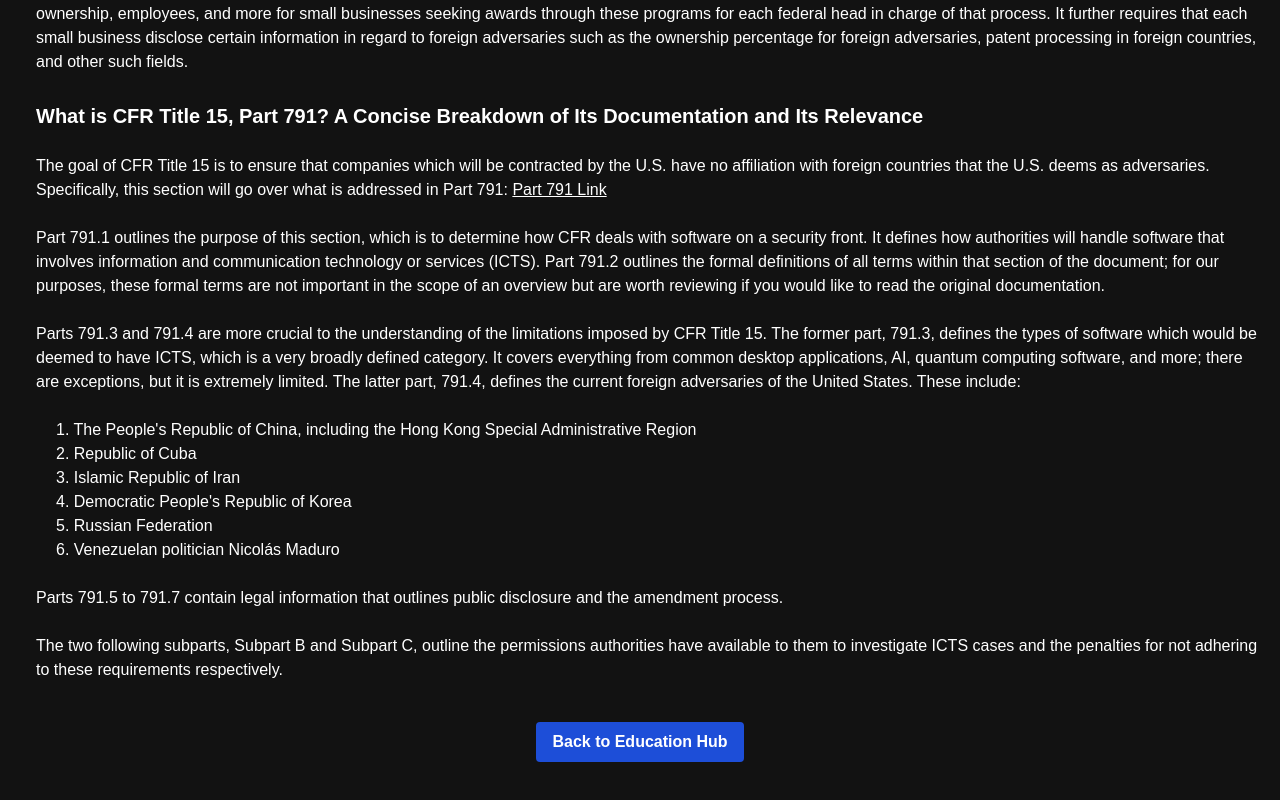
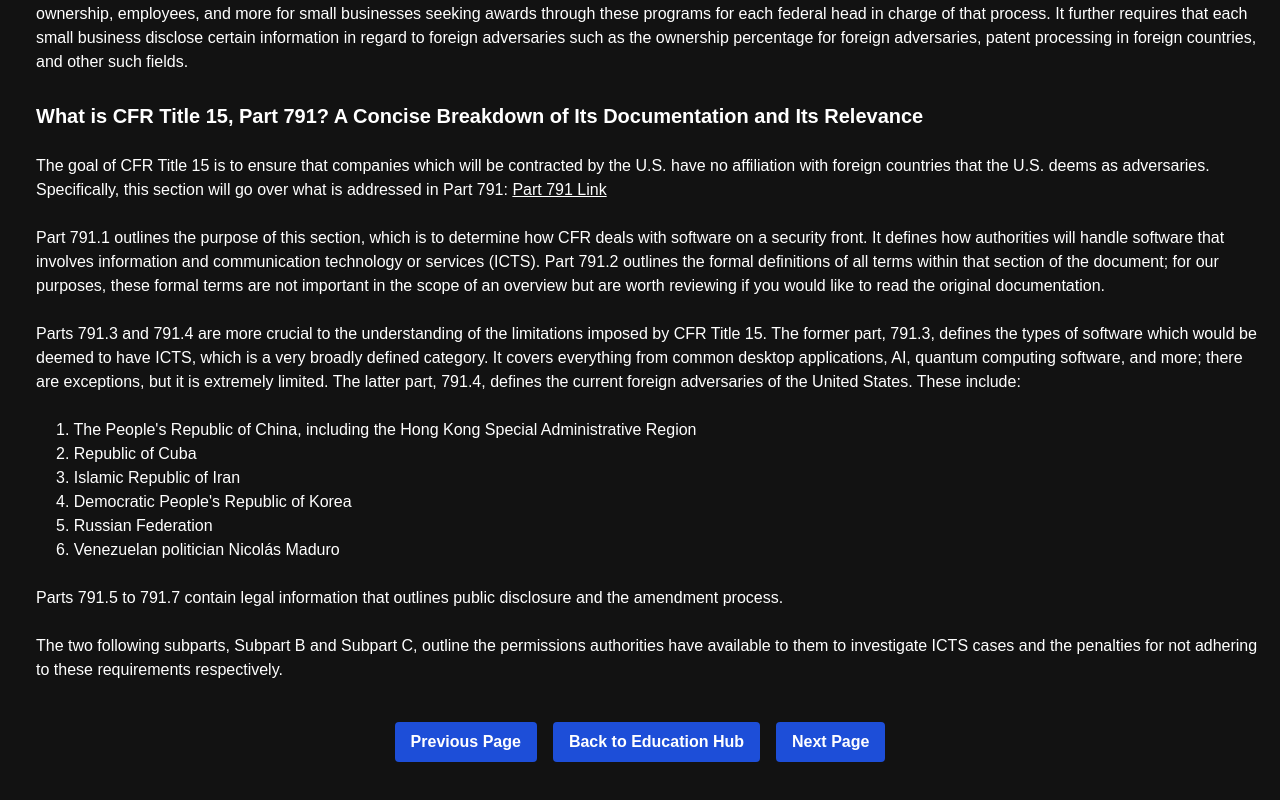
Before and after one commit to AdverseApps/Adversarial-Apps-Web, a Next.js app in the folder adversarial_apps/: page /education/cfr-title-15 in a window 1280 px wide. Shown: the part 324-1124 px from the top of the page. Built offline with nearby package versions, Linux system fonts and the light colour scheme.

Commit message:
Single tab buttons, next/prev/hub buttons, text-white accordion override

```diff
--- a/adversarial_apps/src/app/education/cfr-title-15/page.tsx
+++ b/adversarial_apps/src/app/education/cfr-title-15/page.tsx
@@ -54,15 +54,30 @@ export default function page(){
                 permissions authorities have available to them to investigate ICTS cases and the penalties
                 for not adhering to these requirements respectively.</p>
 
-            {/* copy paste the below button(s) for each subpage */}
-            <div className="container py-10 px-10 mx-0 min-w-full flex flex-col items-center">
-                <Link href = "/education">
+            {/* copy paste the below buttons for each subpage; make sure to relink */}
+            <div className="container py-10 px-10 mx-0 min-w-full flex justify-center items-center space-x-4">
+                <Link href = "/education" passHref legacyBehavior>
+                    <button className="bg-blue-700 hover:bg-blue-900 text-white font-bold py-2 px-4 rounded"
+                        aria-label="Previous Page">
+                        Previous Page
+                    </button>
+                </Link>
+
+                <Link href = "/education" passHref legacyBehavior>
                     <button className="bg-blue-700 hover:bg-blue-900 text-white font-bold py-2 px-4 rounded"
                         aria-label="Back to Education Hub">
                         Back to Education Hub
                     </button>
                 </Link>
+
+                <Link href = "/education" passHref legacyBehavior>
+                    <button className="bg-blue-700 hover:bg-blue-900 text-white font-bold py-2 px-4 rounded"
+                        aria-label="Next Page">
+                        Next Page
+                    </button>
+                </Link>
             </div>
+
         </main>
     </>
     );
--- a/adversarial_apps/src/app/education/cmmc/page.tsx
+++ b/adversarial_apps/src/app/education/cmmc/page.tsx
@@ -17,12 +17,26 @@ export default function page(){
         <p className = "pl-5"><br />More information can be found here from the DoD&apos;s CIO website:
             <a href="https://dodcio.defense.gov/cmmc/About/" target="_blank"> <u>CMMC 2.0 About Page</u></a></p>
 
-        {/* copy paste the below button(s) for each subpage */}
-        <div className="container py-10 px-10 mx-0 min-w-full flex flex-col items-center">
-                <Link href = "/education">
+        {/* copy paste the below buttons for each subpage; make sure to relink */}
+        <div className="container py-10 px-10 mx-0 min-w-full flex justify-center items-center space-x-4">
+                <Link href = "/education" passHref legacyBehavior>
+                    <button className="bg-blue-700 hover:bg-blue-900 text-white font-bold py-2 px-4 rounded"
+                        aria-label="Previous Page">
+                        Previous Page
+                    </button>
+                </Link>
+
+                <Link href = "/education" passHref legacyBehavior>
                     <button className="bg-blue-700 hover:bg-blue-900 text-white font-bold py-2 px-4 rounded"
                         aria-label="Back to Education Hub">
                         Back to Education Hub
+                    </button>
+                </Link>
+
+                <Link href = "/education" passHref legacyBehavior>
+                    <button className="bg-blue-700 hover:bg-blue-900 text-white font-bold py-2 px-4 rounded"
+                        aria-label="Next Page">
+                        Next Page
                     </button>
                 </Link>
             </div>
--- a/adversarial_apps/src/app/education/foci/page.tsx
+++ b/adversarial_apps/src/app/education/foci/page.tsx
@@ -19,12 +19,26 @@ export default function page(){
             <p className = "pl-5"><br />For more information, please visit this page:
                 <a target="_blank" href="https://business.defense.gov/Resources/FOCI/"> <u>FOCI Resources Page</u></a></p>
 
-            {/* copy paste the below button(s) for each subpage */}
-            <div className="container py-10 px-10 mx-0 min-w-full flex flex-col items-center">
-                <Link href = "/education">
+            {/* copy paste the below buttons for each subpage; make sure to relink */}
+            <div className="container py-10 px-10 mx-0 min-w-full flex justify-center items-center space-x-4">
+                <Link href = "/education" passHref legacyBehavior>
+                    <button className="bg-blue-700 hover:bg-blue-900 text-white font-bold py-2 px-4 rounded"
+                        aria-label="Previous Page">
+                        Previous Page
+                    </button>
+                </Link>
+
+                <Link href = "/education" passHref legacyBehavior>
                     <button className="bg-blue-700 hover:bg-blue-900 text-white font-bold py-2 px-4 rounded"
                         aria-label="Back to Education Hub">
                         Back to Education Hub
+                    </button>
+                </Link>
+
+                <Link href = "/education" passHref legacyBehavior>
+                    <button className="bg-blue-700 hover:bg-blue-900 text-white font-bold py-2 px-4 rounded"
+                        aria-label="Next Page">
+                        Next Page
                     </button>
                 </Link>
             </div>
--- a/adversarial_apps/src/app/education/page.tsx
+++ b/adversarial_apps/src/app/education/page.tsx
@@ -10,10 +10,10 @@ type ModuleProps = {
 const Module: React.FC<ModuleProps> = ({ title, children }) => {
     const id = title.replace(/\s+/g, '-').toLowerCase();
     return (
-        <details className="module w-full max-w-lg mx-auto rounded-lg shadow-md overflow-hidden mb-4 border-2 border-solid">
+        <details className="module w-full max-w-lg mx-auto rounded-lg shadow-md overflow-hidden mb-4 border-2 border-solid text-white">
             <summary
                 id={`${id}-title`}
-                className="module-header bg-blue-800 p-4 cursor-pointer flex justify-between items-center text-lg"
+                className="module-header bg-blue-900 p-4 cursor-pointer flex justify-between items-center text-lg"
                 aria-expanded="false"
                 aria-controls={`${id}-content`}
                 onClick={(e) => {
--- a/adversarial_apps/src/app/education/resources/page.tsx
+++ b/adversarial_apps/src/app/education/resources/page.tsx
@@ -23,12 +23,26 @@ export default function page(){
             <p className = "pl-5"><br />Federal Acquisition Regulation (FAR) Documentation:
                 <a href="https://www.acquisition.gov/browse/index/far" target="_blank"> <u>Click here for link</u></a></p>
 
-            {/* copy paste the below button(s) for each subpage */}
-            <div className="container py-10 px-10 mx-0 min-w-full flex flex-col items-center">
-                <Link href = "/education">
+            {/* copy paste the below buttons for each subpage; make sure to relink */}
+            <div className="container py-10 px-10 mx-0 min-w-full flex justify-center items-center space-x-4">
+                <Link href = "/education" passHref legacyBehavior>
+                    <button className="bg-blue-700 hover:bg-blue-900 text-white font-bold py-2 px-4 rounded"
+                        aria-label="Previous Page">
+                        Previous Page
+                    </button>
+                </Link>
+
+                <Link href = "/education" passHref legacyBehavior>
                     <button className="bg-blue-700 hover:bg-blue-900 text-white font-bold py-2 px-4 rounded"
                         aria-label="Back to Education Hub">
                         Back to Education Hub
+                    </button>
+                </Link>
+
+                <Link href = "/education" passHref legacyBehavior>
+                    <button className="bg-blue-700 hover:bg-blue-900 text-white font-bold py-2 px-4 rounded"
+                        aria-label="Next Page">
+                        Next Page
                     </button>
                 </Link>
             </div>
--- a/adversarial_apps/src/app/education/sam-compliance/page.tsx
+++ b/adversarial_apps/src/app/education/sam-compliance/page.tsx
@@ -23,12 +23,26 @@ export default function page(){
                 information. Any updates to business policies that are relevant to SAM should be updated
                 in SAM immediately.</p>
 
-            {/* copy paste the below button(s) for each subpage */}
-            <div className="container py-10 px-10 mx-0 min-w-full flex flex-col items-center">
-                <Link href = "/education">
+            {/* copy paste the below buttons for each subpage; make sure to relink */}
+            <div className="container py-10 px-10 mx-0 min-w-full flex justify-center items-center space-x-4">
+                <Link href = "/education" passHref legacyBehavior>
+                    <button className="bg-blue-700 hover:bg-blue-900 text-white font-bold py-2 px-4 rounded"
+                        aria-label="Previous Page">
+                        Previous Page
+                    </button>
+                </Link>
+
+                <Link href = "/education" passHref legacyBehavior>
                     <button className="bg-blue-700 hover:bg-blue-900 text-white font-bold py-2 px-4 rounded"
                         aria-label="Back to Education Hub">
                         Back to Education Hub
+                    </button>
+                </Link>
+
+                <Link href = "/education" passHref legacyBehavior>
+                    <button className="bg-blue-700 hover:bg-blue-900 text-white font-bold py-2 px-4 rounded"
+                        aria-label="Next Page">
+                        Next Page
                     </button>
                 </Link>
             </div>
--- a/adversarial_apps/src/app/education/sbir-due-diligence/page.tsx
+++ b/adversarial_apps/src/app/education/sbir-due-diligence/page.tsx
@@ -54,12 +54,26 @@ export default function page(){
                 and Small Business Technology Transfer Due Diligence Program&quot;. See the link labeled &quot;SBIR
                 Due Diligence Memorandum (May 2024)&quot; in Forms and Resources for more details.</p>
 
-            {/* copy paste the below button(s) for each subpage */}
-            <div className="container py-10 px-10 mx-0 min-w-full flex flex-col items-center">
-                <Link href = "/education">
+            {/* copy paste the below buttons for each subpage; make sure to relink */}
+            <div className="container py-10 px-10 mx-0 min-w-full flex justify-center items-center space-x-4">
+                <Link href = "/education" passHref legacyBehavior>
+                    <button className="bg-blue-700 hover:bg-blue-900 text-white font-bold py-2 px-4 rounded"
+                        aria-label="Previous Page">
+                        Previous Page
+                    </button>
+                </Link>
+
+                <Link href = "/education" passHref legacyBehavior>
                     <button className="bg-blue-700 hover:bg-blue-900 text-white font-bold py-2 px-4 rounded"
                         aria-label="Back to Education Hub">
                         Back to Education Hub
+                    </button>
+                </Link>
+
+                <Link href = "/education" passHref legacyBehavior>
+                    <button className="bg-blue-700 hover:bg-blue-900 text-white font-bold py-2 px-4 rounded"
+                        aria-label="Next Page">
+                        Next Page
                     </button>
                 </Link>
             </div>
```
